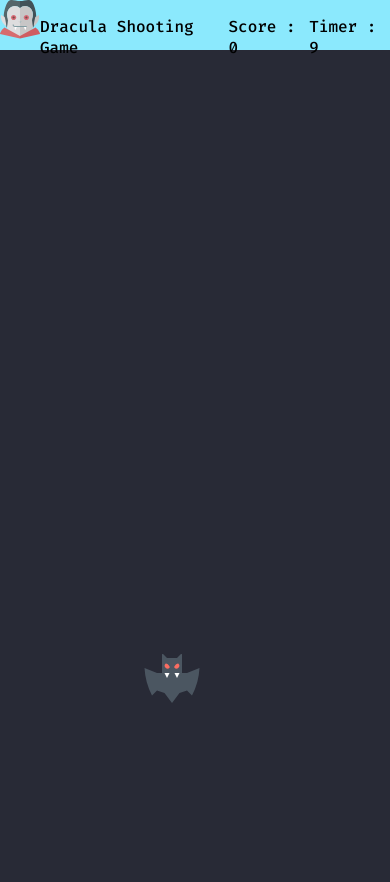
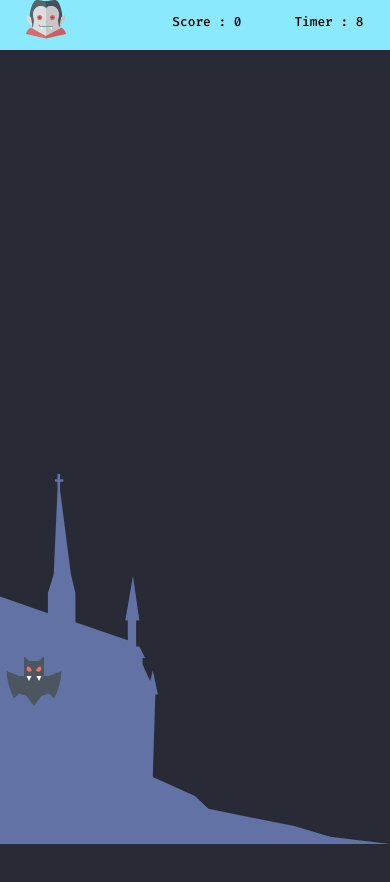
Before and after one commit to MathieuGood/dracula_shooting_game, a plain HTML site: page index.html in a window 390 px wide. Both pictures are taken after a click on the button "Start new game". Drawn offline with Linux system fonts and the light colour scheme.

Commit message:
Added castle image in the background. Cleaned unused graphics.

```diff
--- a/index.html
+++ b/index.html
@@ -12,9 +12,9 @@
 
     <div id="top_bar">
 
-        <img id="dracula" src="media/dracula1.svg">
+        <img id="dracula" src="media/dracula.svg">
 
-        <p>Dracula Shooting Game</p>
+        <p><span id="top_title">Dracula Shooting Game</span></p>
 
         <p id="score_display">
             Score : <span id="score">0</span>
@@ -29,7 +29,7 @@
     <!-- Game window -->
     <div id="game_window">
 
-        <div id="startgame_message" class="presentation_box">
+        <div id="startgame_message" class="presentation_box anim">
             <p>Dear vampire hunter, </p>
             <p>Help eradicating Dracula from this world!</p>
             <p>Shoot all Dracula's bats and end this once for all.</p>
@@ -43,7 +43,9 @@
 
         <button id="start_button">Start new game</button>
 
-        <img id="bat" src="media/bat1.svg" class="hidden">
+        <img id="bat" src="media/bat.svg" class="hidden">
+
+        <img id="castle" src="media/castle.svg">
 
     </div>
 
--- a/scripts.js
+++ b/scripts.js
@@ -12,6 +12,8 @@ let endgame;
 
 
 // Getting elements
+// -> start_button
+let game_window = document.getElementById("game_window");
 // -> start_button
 let start_button = document.getElementById("start_button");
 // -> bat
@@ -28,13 +30,13 @@ let final_score = document.getElementById("final_score");
 let custom_message = document.getElementById("custom_message");
 
 
-
 // Hides the element given as argument by adding the class .hidden
 function hideElement(element) {
     element.classList.add("hidden");
     // For debugging
     console.log("REMOVED visible FROM " + element['id']);
 }
+
 
 // Shows the element given as argument by removing the class .hidden
 function showElement(element) {
@@ -58,9 +60,8 @@ function showBat() {
     if (endgame == false) {
         clearTimeout(bat_time_cycle);
         bat_time_cycle = setTimeout(() => {
-            hideElement(bat);
             showBat();
-        }, 2000);
+        }, 4000);
 
         // Set random position for bat
         bat.style.top = generateRandomPosition(0, 80) + "vh";
@@ -108,17 +109,34 @@ function gameTimer() {
     //For debugging
     console.log("GAME START");
 
+    // Change the cursor to a crosshair
+    game_window.classList.add("crosshair")
+
+    // Reset score to 0 and endgame to false
+    score = 0;
+    endgame = false;
+
     // Set time for one game
-    score = 0;
     let time_remaining = 10;
+    // Display time remaining in top_bar
+    game_timer.innerHTML = time_remaining;
+
+    // Start a 1 second timer
     let timer = setInterval(function () {
+        // Decrement time
+        time_remaining--;
+        // Update time remaining displayed in top_bar
         game_timer.innerHTML = time_remaining;
-        time_remaining--;
-        if (time_remaining < 0) {
+
+        // When time_remaining is over
+        if (time_remaining < 1) {
+            // Reset the timer
             clearInterval(timer);
+            // Remove the crosshair cursor
+            game_window.classList.remove("crosshair");
             // Add score to final_score
             final_score.innerHTML = score;
-            // If a bat is still visible, hide it
+            // In case a bat is still visible, hide it
             hideElement(bat);
             // Set the end of the game
             endgame = true;
@@ -132,6 +150,7 @@ function gameTimer() {
             // For debugging
             console.log("GAME END");
         }
+    // 1 second interval
     }, 1000);
 }
 
@@ -145,10 +164,11 @@ start_button.addEventListener("click", () => { hideElement(startgame_message); }
 start_button.addEventListener("click", () => { hideElement(endgame_message); });
 // -> Set endgame to false
 start_button.addEventListener("click", () => { endgame = false });
+// -> Start game timer
+start_button.addEventListener("click", () => { gameTimer(); });
 // -> Show bat at random position
 start_button.addEventListener("click", () => { showBat(); });
-// -> Start game timer
-start_button.addEventListener("click", () => { gameTimer(); });
+
 
 
 // When bat is clicked
--- a/style.css
+++ b/style.css
@@ -5,9 +5,8 @@
 :root {
     --dracula-background: #282a36;
     --dracula-current-line: #44475a;
-    --dracula-selection: #44475a;
     --dracula-white: #f8f8f2;
-    --dracula-comment: #6272a4;
+    --dracula-light: #6272a4;
     --dracula-cyan: #8be9fd;
     --dracula-green: #50fa7b;
     --dracula-orange: #ffb86c;
@@ -18,7 +17,6 @@
 }
 
 /* Add media query to display smaller font for smartphones */
-
 
 html * {
     font-family: 'Fira Code', monospace;
@@ -41,6 +39,7 @@ body {
     height: 50px;
     justify-content: space-around;
     display: flex;
+
 }
 
 #dracula {
@@ -52,6 +51,7 @@ body {
     background-color: var(--dracula-background);
     height: 100vh;
     width: 100vw;
+    z-index: 1;
 }
 
 #start_button {
@@ -69,6 +69,7 @@ body {
     position: absolute;
     margin-left: 60px;
     margin-top: 170px;
+    z-index: 1;
 }
 
 .presentation_box {
@@ -82,14 +83,39 @@ body {
     position: absolute;
     top: 40%;
     left: 40%;
+    z-index: 1;
 }
 
 img#bat {
     width: 60px;
     height: auto;
     position: relative;
+    z-index: 1;
+}
+
+img#castle {
+    position: absolute;
+    height: 60vh;
+    width: auto;
+    bottom: 0;
+    right:0;
+    z-index: 0;
+}
+
+.crosshair {
+    cursor: url("media/crosshair.png"), auto;
 }
 
 .hidden {
     display: none;
 }
+
+@media (max-width: 480px) {
+    #top_bar {
+        font-size: 0.8em;
+    }
+
+    #top_title {
+        display: none;
+    }
+}
```
Also changed, not shown: media/bat.svg (renamed from media/bat1.svg), media/bat2.svg (deleted), media/castle.svg (added), media/crosshair.png (added), media/crosshair.svg (deleted), media/dracula.svg (renamed from media/dracula1.svg).
